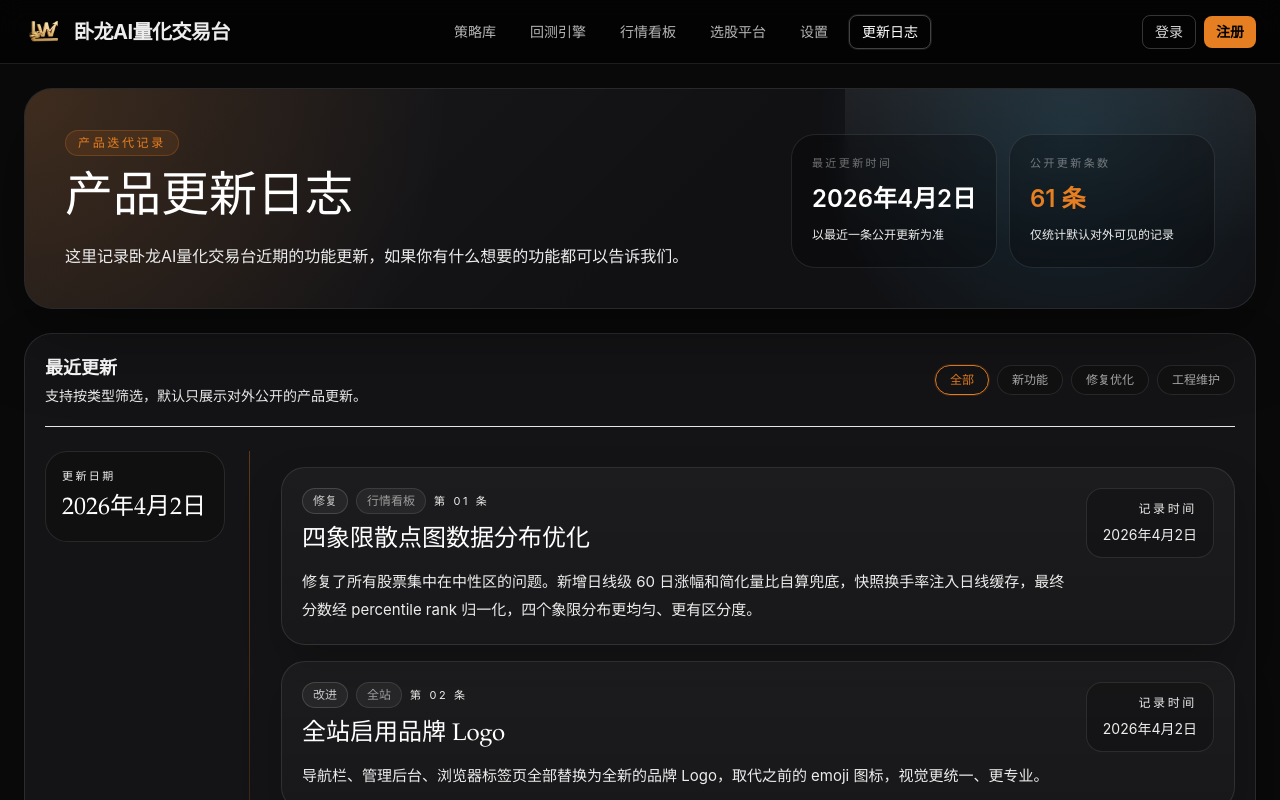
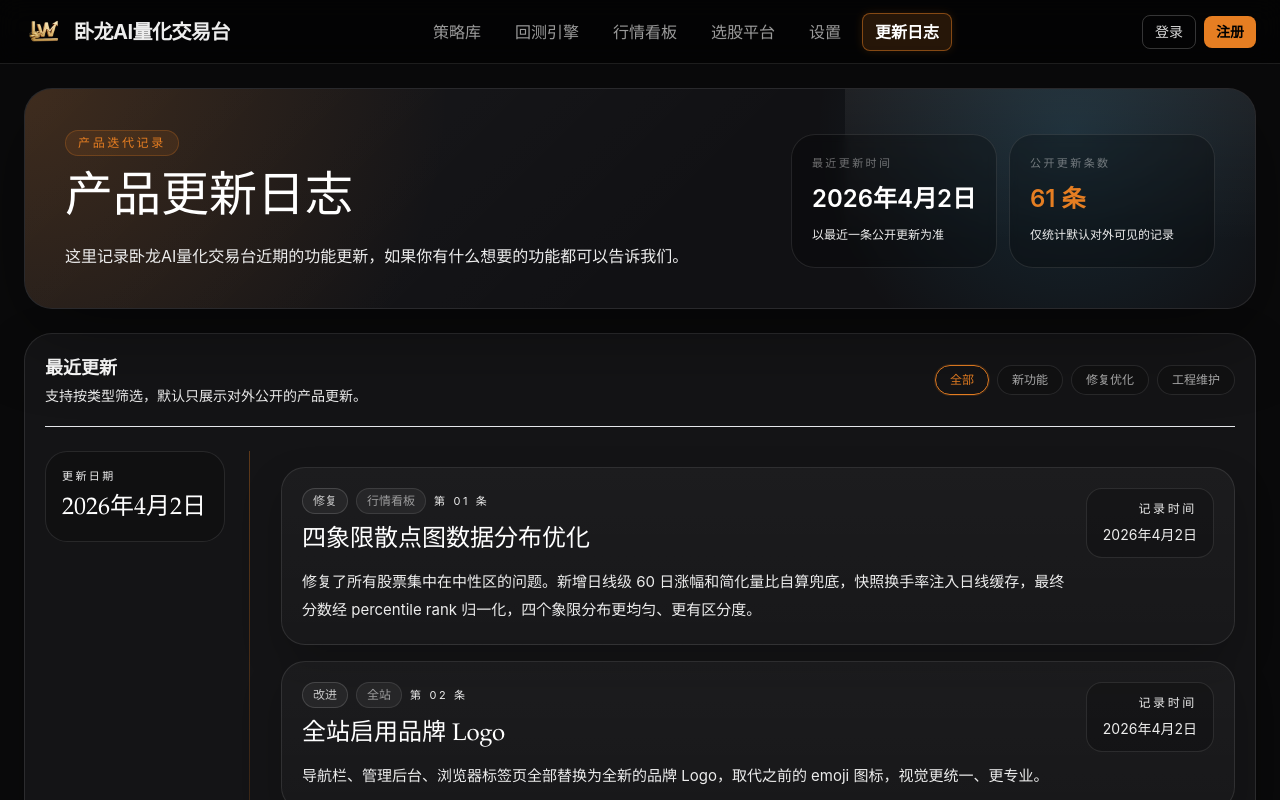
Before and after one commit to woodyyan/pumpkin-pro, a Next.js app in the folder frontend/: page /changelog in a window 1280 px wide. Shown: the top 800 px of the page. Built offline with nearby package versions, Linux system fonts and the light colour scheme.

Commit message:
style: 导航栏标题放大 + 选中态加强
- 导航项字号从 text-sm(14px) 调大到 text-base(16px)
- 选中态：primary 色边框和背景 + 加粗 + 淡金色光晕
- 未选中态文字稍淡（white/60），拉大选中对比度

```diff
--- a/frontend/pages/_app.js
+++ b/frontend/pages/_app.js
@@ -33,7 +33,7 @@ function AppLayout({ Component, pageProps }) {
             <span className="text-xl font-bold tracking-tight truncate">卧龙AI量化交易台</span>
           </div>
 
-          <div className="flex items-center space-x-2 text-sm font-medium">
+          <div className="flex items-center space-x-2 text-base font-medium">
             {NAV_ITEMS.map((item) => {
               const isActive = router.pathname === item.href
               return (
@@ -42,8 +42,8 @@ function AppLayout({ Component, pageProps }) {
                   href={item.href}
                   className={`inline-flex items-center rounded-lg border px-3 py-1.5 transition ${
                     isActive
-                      ? 'border-white/25 bg-white/12 text-white shadow-[0_0_0_1px_rgba(255,255,255,0.08)]'
-                      : 'border-transparent text-white/70 hover:border-white/10 hover:bg-white/5 hover:text-white'
+                      ? 'border-primary/50 bg-primary/15 text-white font-semibold shadow-[0_0_8px_rgba(230,126,34,0.15)]'
+                      : 'border-transparent text-white/60 hover:border-white/10 hover:bg-white/5 hover:text-white'
                   }`}
                 >
                   {item.label}
```
